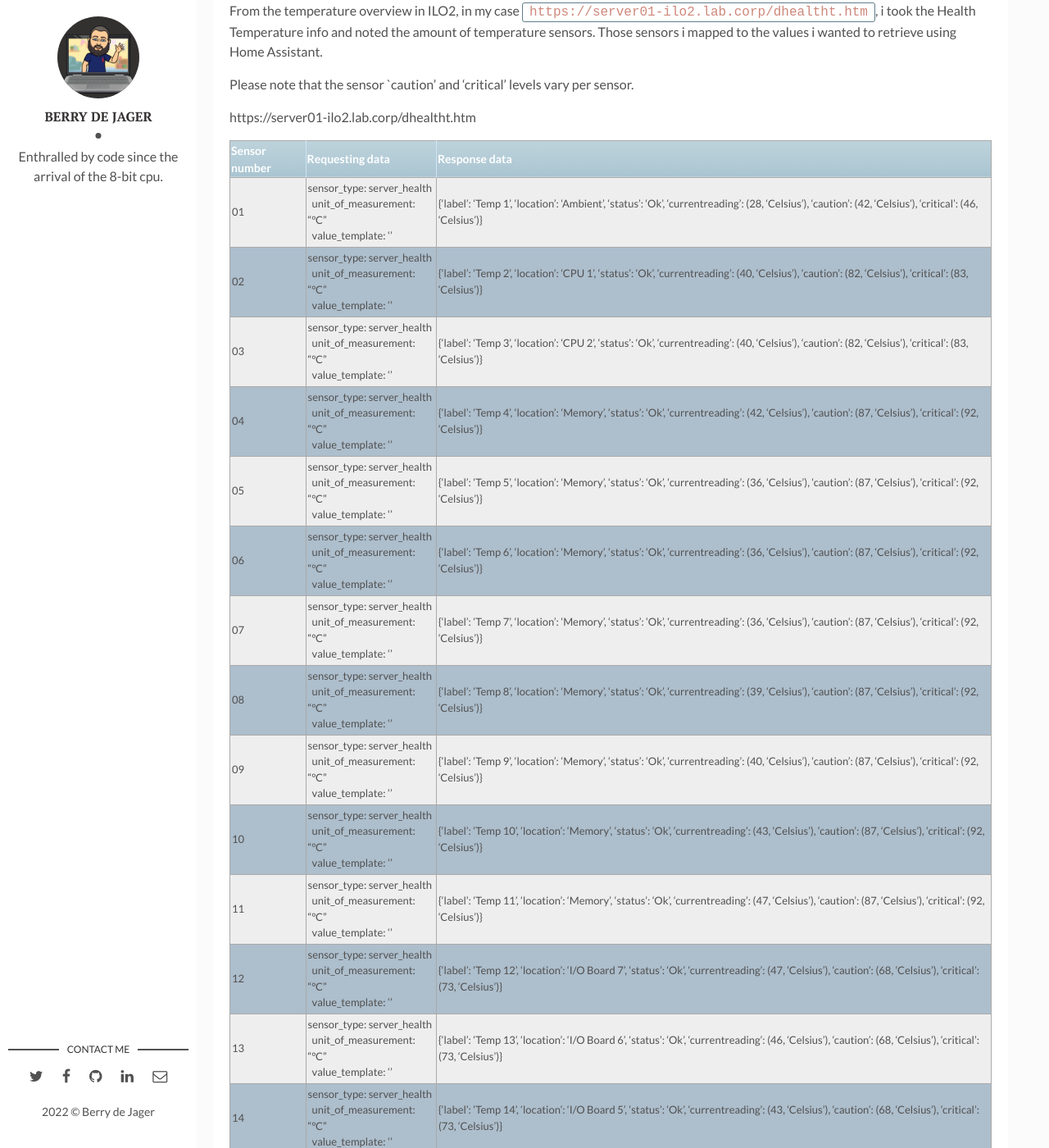
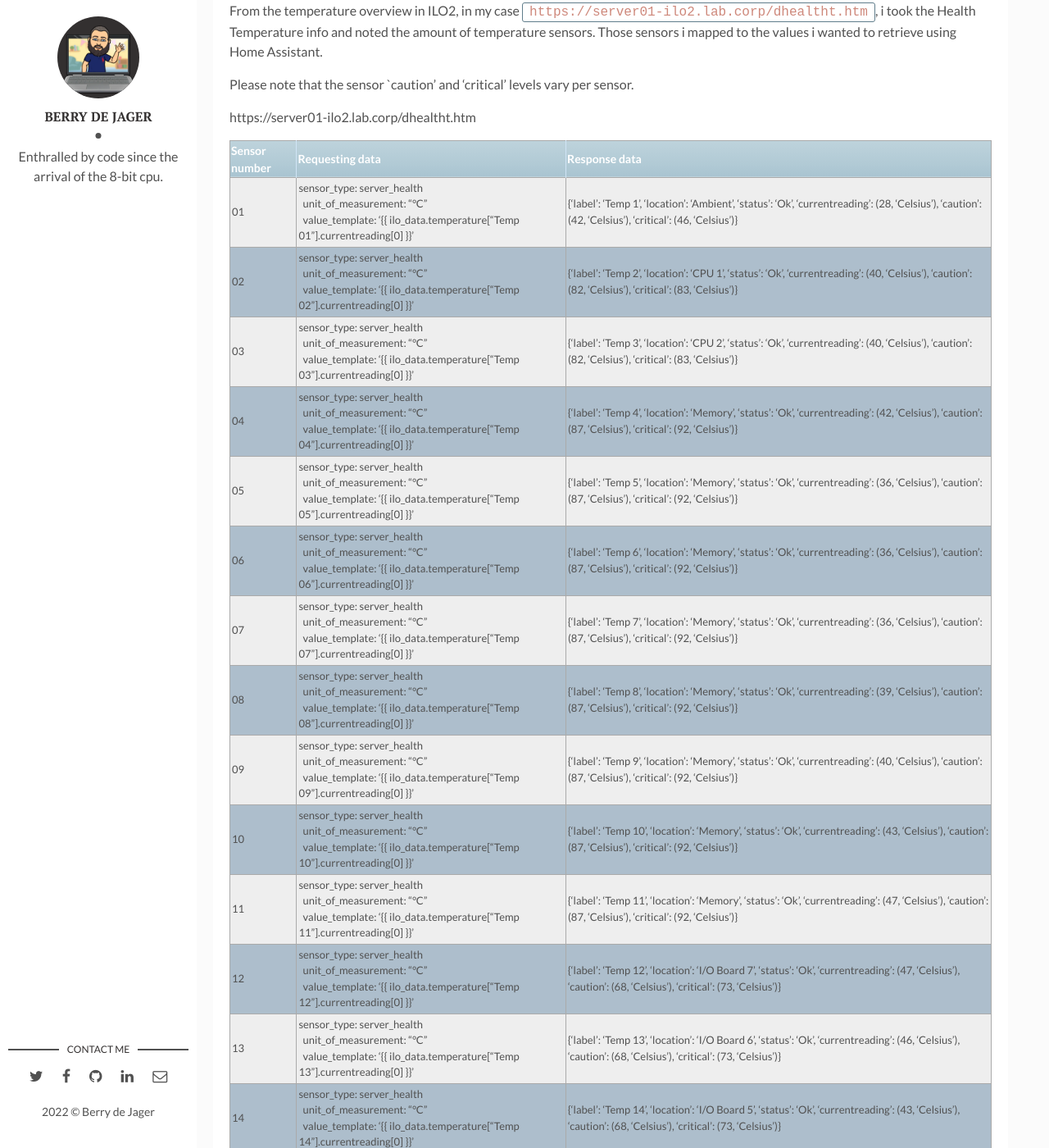
Before and after one commit to berrydejager/code, a Jekyll site: the page built from _posts/2022-04-26-Home-Assistant-iLO2.markdown, in a window 1280 px wide and 1400 px high, scrolled down 5214 px. Shown: the whole window at 82% size. Built offline with Jekyll 4.4.1, drawn with Linux system fonts in a browser that asks for light colours; some of the changed text lies outside the part shown.

Commit message:
Update 2022-04-26-Home-Assistant-iLO2.markdown

````diff
--- a/_posts/2022-04-26-Home-Assistant-iLO2.markdown
+++ b/_posts/2022-04-26-Home-Assistant-iLO2.markdown
@@ -97,10 +95,12 @@ The Summary on the System Status pages shows:
 
 https://server01-ilo2.lab.corp/dqstat.htm
 
+{% raw %}
 | Requesting data | Response data |
 | --- | --- |
 | server_power_status | ON |
 | server_uid_status | OFF |
+{% endraw %}
 
 The power and UID only reports `ON`, `OFF` and for the UID the `BLINKING` state is present.
 
@@ -117,9 +117,11 @@ The power and UID only reports `ON`, `OFF` and for the UID the `BLINKING` state
 
 ## Server Power Readings
 
+{% raw %}
 | Requesting data | Response data |
 | ---             | ---           |
-| sensor_type: server_power_readings <br />unit_of_measurement: "Watts"<br />server_power_readings<br />value_template: "\{\{ ilo_data\}\}" | \{'present_power_reading': (186, 'Watts'), 'average_power_reading': (186, 'Watts'), 'maximum_power_reading': (281, 'Watts'), 'minimum_power_reading': (185, 'Watts')\} |
+| sensor_type: server_power_readings <br />unit_of_measurement: "Watts"<br />server_power_readings<br />value_template: "{{ ilo_data}}" | {'present_power_reading': (186, 'Watts'), 'average_power_reading': (186, 'Watts'), 'maximum_power_reading': (281, 'Watts'), 'minimum_power_reading': (185, 'Watts')} |
+{% endraw %}
 
 Interestingly you see that the reading is combined as in the value and the unit-size.
 
@@ -138,9 +140,11 @@ Interestingly you see that the reading is combined as in the value and the unit-
 
 https://server01-ilo2.lab.corp/dhealth.htm
 
+{% raw %}
 | Requesting data | Response data |
 | ---             | ---           |
-| sensor_type: server_health<br />value_template: "\{\{ ilo_data.health_at_a_glance \}\}" | \{'fans': \{'status': 'Ok', 'redundancy': 'Fully Redundant'\}, 'temperature': \{'status': 'Ok'\}, 'vrm': \{'status': 'Ok'\}, 'power_supplies': \{'status': 'Ok', 'redundancy': 'Not Redundant'\}, 'drive': \{'status': 'Ok'\}\} |
+| sensor_type: server_health<br />value_template: "{{ ilo_data.health_at_a_glance }}" | {'fans': {'status': 'Ok', 'redundancy': 'Fully Redundant'}, 'temperature': {'status': 'Ok'}, 'vrm': {'status': 'Ok'}, 'power_supplies': {'status': 'Ok', 'redundancy': 'Not Redundant'}, 'drive': {'status': 'Ok'}} |
+{% endraw %}
 
 From this you can define the following sensors.
 
@@ -156,7 +160,7 @@ From this you can define the following sensors.
 
       - name: SERVER01_haag_fans_redundancy
         sensor_type: server_health
-        value_template: "{{ ilo_data.health_at_a_glance['powersupplies']['redundancy'] }\}"
+        value_template: "{{ ilo_data.health_at_a_glance['powersupplies']['redundancy'] }}"
 ```
 {% endraw %}
 
@@ -170,12 +174,14 @@ https://server01-ilo2.lab.corp/dhealthf.htm
 
 Using the Home Assistent developer tools;
 
+{% raw %}
 | Requesting data | Response data |
 | ---             | ---           |
-| sensor_type: server_health<br />unit_of_measurement: "%"<br />\{\{ ilo_data.fans["Fan 1"] \}\} | \{'label': 'Fan 1', 'zone': 'System', 'status': 'Ok', 'speed': (26, 'Percentage')\} |
-| sensor_type: server_health<br />unit_of_measurement: "%"<br />\{\{ ilo_data.fans["Fan 2"] \}\} | \{'label': 'Fan 2', 'zone': 'System', 'status': 'Ok', 'speed': (21, 'Percentage')\} |
-| sensor_type: server_health<br />unit_of_measurement: "%"<br />\{\{ ilo_data.fans["Fan 3"] \}\} | \{'label': 'Fan 3', 'zone': 'System', 'status': 'Ok', 'speed': (31, 'Percentage')\} |
-| sensor_type: server_health<br />unit_of_measurement: "%"<br />\{\{ ilo_data.fans["Fan 4"] \}\} | \{'label': 'Fan 4', 'zone': 'System', 'status': 'Ok', 'speed': (30, 'Percentage')\} |
+| sensor_type: server_health<br />unit_of_measurement: "%"<br />{{ ilo_data.fans["Fan 1"] }} | {'label': 'Fan 1', 'zone': 'System', 'status': 'Ok', 'speed': (26, 'Percentage')} |
+| sensor_type: server_health<br />unit_of_measurement: "%"<br />{{ ilo_data.fans["Fan 2"] }} | {'label': 'Fan 2', 'zone': 'System', 'status': 'Ok', 'speed': (21, 'Percentage')} |
+| sensor_type: server_health<br />unit_of_measurement: "%"<br />{{ ilo_data.fans["Fan 3"] }} | {'label': 'Fan 3', 'zone': 'System', 'status': 'Ok', 'speed': (31, 'Percentage')} |
+| sensor_type: server_health<br />unit_of_measurement: "%"<br />{{ ilo_data.fans["Fan 4"] }} | {'label': 'Fan 4', 'zone': 'System', 'status': 'Ok', 'speed': (30, 'Percentage')} |
+{% endraw %}
 
 From this I distilled the following sensor configuration;
 
@@ -208,32 +214,34 @@ Please note that the sensor `caution' and 'critical' levels vary per sensor.
 
 https://server01-ilo2.lab.corp/dhealtht.htm
 
+{% raw %}
 | Sensor number   | Requesting data   | Response data |
 | ---             | ---               | ---           |
-| 01 | sensor_type: server_health<br />&nbsp;&nbsp;unit_of_measurement: "°C"<br />&nbsp;&nbsp;value_template: '{{ ilo_data.temperature["Temp 01"].currentreading[0] }}' | \{'label': 'Temp 1', 'location': 'Ambient', 'status': 'Ok', 'currentreading': (28, 'Celsius'), 'caution': (42, 'Celsius'), 'critical': (46, 'Celsius')\} |
-| 02 | sensor_type: server_health<br />&nbsp;&nbsp;unit_of_measurement: "°C"<br />&nbsp;&nbsp;value_template: '{{ ilo_data.temperature["Temp 02"].currentreading[0] }}' | \{'label': 'Temp 2', 'location': 'CPU 1', 'status': 'Ok', 'currentreading': (40, 'Celsius'), 'caution': (82, 'Celsius'), 'critical': (83, 'Celsius')\} |
-| 03 | sensor_type: server_health<br />&nbsp;&nbsp;unit_of_measurement: "°C"<br />&nbsp;&nbsp;value_template: '{{ ilo_data.temperature["Temp 03"].currentreading[0] }}' | \{'label': 'Temp 3', 'location': 'CPU 2', 'status': 'Ok', 'currentreading': (40, 'Celsius'), 'caution': (82, 'Celsius'), 'critical': (83, 'Celsius')\} |
-| 04 | sensor_type: server_health<br />&nbsp;&nbsp;unit_of_measurement: "°C"<br />&nbsp;&nbsp;value_template: '{{ ilo_data.temperature["Temp 04"].currentreading[0] }}' | \{'label': 'Temp 4', 'location': 'Memory', 'status': 'Ok', 'currentreading': (42, 'Celsius'), 'caution': (87, 'Celsius'), 'critical': (92, 'Celsius')\} |
-| 05 | sensor_type: server_health<br />&nbsp;&nbsp;unit_of_measurement: "°C"<br />&nbsp;&nbsp;value_template: '{{ ilo_data.temperature["Temp 05"].currentreading[0] }}' | \{'label': 'Temp 5', 'location': 'Memory', 'status': 'Ok', 'currentreading': (36, 'Celsius'), 'caution': (87, 'Celsius'), 'critical': (92, 'Celsius')\} |
-| 06 | sensor_type: server_health<br />&nbsp;&nbsp;unit_of_measurement: "°C"<br />&nbsp;&nbsp;value_template: '{{ ilo_data.temperature["Temp 06"].currentreading[0] }}' | \{'label': 'Temp 6', 'location': 'Memory', 'status': 'Ok', 'currentreading': (36, 'Celsius'), 'caution': (87, 'Celsius'), 'critical': (92, 'Celsius')\} |
-| 07 | sensor_type: server_health<br />&nbsp;&nbsp;unit_of_measurement: "°C"<br />&nbsp;&nbsp;value_template: '{{ ilo_data.temperature["Temp 07"].currentreading[0] }}' | \{'label': 'Temp 7', 'location': 'Memory', 'status': 'Ok', 'currentreading': (36, 'Celsius'), 'caution': (87, 'Celsius'), 'critical': (92, 'Celsius')\} |
-| 08 | sensor_type: server_health<br />&nbsp;&nbsp;unit_of_measurement: "°C"<br />&nbsp;&nbsp;value_template: '{{ ilo_data.temperature["Temp 08"].currentreading[0] }}' | \{'label': 'Temp 8', 'location': 'Memory', 'status': 'Ok', 'currentreading': (39, 'Celsius'), 'caution': (87, 'Celsius'), 'critical': (92, 'Celsius')\} |
-| 09 | sensor_type: server_health<br />&nbsp;&nbsp;unit_of_measurement: "°C"<br />&nbsp;&nbsp;value_template: '{{ ilo_data.temperature["Temp 09"].currentreading[0] }}' | \{'label': 'Temp 9', 'location': 'Memory', 'status': 'Ok', 'currentreading': (40, 'Celsius'), 'caution': (87, 'Celsius'), 'critical': (92, 'Celsius')\} |
-| 10 | sensor_type: server_health<br />&nbsp;&nbsp;unit_of_measurement: "°C"<br />&nbsp;&nbsp;value_template: '{{ ilo_data.temperature["Temp 10"].currentreading[0] }}' | \{'label': 'Temp 10', 'location': 'Memory', 'status': 'Ok', 'currentreading': (43, 'Celsius'), 'caution': (87, 'Celsius'), 'critical': (92, 'Celsius')\} |
-| 11 | sensor_type: server_health<br />&nbsp;&nbsp;unit_of_measurement: "°C"<br />&nbsp;&nbsp;value_template: '{{ ilo_data.temperature["Temp 11"].currentreading[0] }}' | \{'label': 'Temp 11', 'location': 'Memory', 'status': 'Ok', 'currentreading': (47, 'Celsius'), 'caution': (87, 'Celsius'), 'critical': (92, 'Celsius')\} |
-| 12 | sensor_type: server_health<br />&nbsp;&nbsp;unit_of_measurement: "°C"<br />&nbsp;&nbsp;value_template: '{{ ilo_data.temperature["Temp 12"].currentreading[0] }}' | \{'label': 'Temp 12', 'location': 'I/O Board 7', 'status': 'Ok', 'currentreading': (47, 'Celsius'), 'caution': (68, 'Celsius'), 'critical': (73, 'Celsius')\} |
-| 13 | sensor_type: server_health<br />&nbsp;&nbsp;unit_of_measurement: "°C"<br />&nbsp;&nbsp;value_template: '{{ ilo_data.temperature["Temp 13"].currentreading[0] }}' | \{'label': 'Temp 13', 'location': 'I/O Board 6', 'status': 'Ok', 'currentreading': (46, 'Celsius'), 'caution': (68, 'Celsius'), 'critical': (73, 'Celsius')\} |
-| 14 | sensor_type: server_health<br />&nbsp;&nbsp;unit_of_measurement: "°C"<br />&nbsp;&nbsp;value_template: '{{ ilo_data.temperature["Temp 14"].currentreading[0] }}' | \{'label': 'Temp 14', 'location': 'I/O Board 5', 'status': 'Ok', 'currentreading': (43, 'Celsius'), 'caution': (68, 'Celsius'), 'critical': (73, 'Celsius')\} |
-| 15 | sensor_type: server_health<br />&nbsp;&nbsp;unit_of_measurement: "°C"<br />&nbsp;&nbsp;value_template: '{{ ilo_data.temperature["Temp 15"].currentreading[0] }}' | \{'label': 'Temp 15', 'location': 'I/O Board 4', 'status': 'Ok', 'currentreading': (41, 'Celsius'), 'caution': (68, 'Celsius'), 'critical': (73, 'Celsius')\} |
-| 16 | sensor_type: server_health<br />&nbsp;&nbsp;unit_of_measurement: "°C"<br />&nbsp;&nbsp;value_template: '{{ ilo_data.temperature["Temp 16"].currentreading[0] }}' | \{'label': 'Temp 16', 'location': 'I/O Board 3', 'status': 'Ok', 'currentreading': (39, 'Celsius'), 'caution': (68, 'Celsius'), 'critical': (73, 'Celsius')\} |
-| 17 | sensor_type: server_health<br />&nbsp;&nbsp;unit_of_measurement: "°C"<br />&nbsp;&nbsp;value_template: '{{ ilo_data.temperature["Temp 17"].currentreading[0] }}' | \{'label': 'Temp 17', 'location': 'I/O Board 2', 'status': 'Ok', 'currentreading': (37, 'Celsius'), 'caution': (68, 'Celsius'), 'critical': (73, 'Celsius')\} |
-| 18 | sensor_type: server_health<br />&nbsp;&nbsp;unit_of_measurement: "°C"<br />&nbsp;&nbsp;value_template: '{{ ilo_data.temperature["Temp 18"].currentreading[0] }}' | \{'label': 'Temp 18', 'location': 'I/O Board 1', 'status': 'Ok', 'currentreading': (37, 'Celsius'), 'caution': (68, 'Celsius'), 'critical': (73, 'Celsius')\} |
-| 19 | sensor_type: server_health<br />&nbsp;&nbsp;unit_of_measurement: "°C"<br />&nbsp;&nbsp;value_template: '{{ ilo_data.temperature["Temp 19"].currentreading[0] }}' | \{'label': 'Temp 19', 'location': 'CPU', 'status': 'Ok', 'currentreading': (35, 'Celsius'), 'caution': (87, 'Celsius'), 'critical': (92, 'Celsius')\} |
-| 20 | sensor_type: server_health<br />&nbsp;&nbsp;unit_of_measurement: "°C"<br />&nbsp;&nbsp;value_template: '{{ ilo_data.temperature["Temp 20"].currentreading[0] }}' | \{'label': 'Temp 20', 'location': 'Memory', 'status': 'Ok', 'currentreading': (38, 'Celsius'), 'caution': (87, 'Celsius'), 'critical': (92, 'Celsius')\} |
-| 21 | sensor_type: server_health<br />&nbsp;&nbsp;unit_of_measurement: "°C"<br />&nbsp;&nbsp;value_template: '{{ ilo_data.temperature["Temp 21"].currentreading[0] }}' | \{'label': 'Temp 21', 'location': 'Storage', 'status': 'Ok', 'currentreading': (35, 'Celsius'), 'caution': (60, 'Celsius'), 'critical': (65, 'Celsius')\} |
-| 22 | sensor_type: server_health<br />&nbsp;&nbsp;unit_of_measurement: "°C"<br />&nbsp;&nbsp;value_template: '{{ ilo_data.temperature["Temp 22"].currentreading[0] }}' | \{'label': 'Temp 22', 'location': 'System', 'status': 'Ok', 'currentreading': (69, 'Celsius'), 'caution': (110, 'Celsius'), 'critical': (115, 'Celsius')\} |
-| 23 | sensor_type: server_health<br />&nbsp;&nbsp;unit_of_measurement: "°C"<br />&nbsp;&nbsp;value_template: '{{ ilo_data.temperature["Temp 23"].currentreading[0] }}' | \{'label': 'Temp 23', 'location': 'System', 'status': 'Ok', 'currentreading': (46, 'Celsius'), 'caution': (87, 'Celsius'), 'critical': (92, 'Celsius')\} |
-| 24 | sensor_type: server_health<br />&nbsp;&nbsp;unit_of_measurement: "°C"<br />&nbsp;&nbsp;value_template: '{{ ilo_data.temperature["Temp 24"].currentreading[0] }}' | \{'label': 'Temp 24', 'location': 'System', 'status': 'Ok', 'currentreading': (49, 'Celsius'), 'caution': (87, 'Celsius'), 'critical': (92, 'Celsius')\} |
+| 01 | sensor_type: server_health<br />&nbsp;&nbsp;unit_of_measurement: "°C"<br />&nbsp;&nbsp;value_template: '{{ ilo_data.temperature["Temp 01"].currentreading[0] }}' | {'label': 'Temp 1', 'location': 'Ambient', 'status': 'Ok', 'currentreading': (28, 'Celsius'), 'caution': (42, 'Celsius'), 'critical': (46, 'Celsius')} |
+| 02 | sensor_type: server_health<br />&nbsp;&nbsp;unit_of_measurement: "°C"<br />&nbsp;&nbsp;value_template: '{{ ilo_data.temperature["Temp 02"].currentreading[0] }}' | {'label': 'Temp 2', 'location': 'CPU 1', 'status': 'Ok', 'currentreading': (40, 'Celsius'), 'caution': (82, 'Celsius'), 'critical': (83, 'Celsius')} |
+| 03 | sensor_type: server_health<br />&nbsp;&nbsp;unit_of_measurement: "°C"<br />&nbsp;&nbsp;value_template: '{{ ilo_data.temperature["Temp 03"].currentreading[0] }}' | {'label': 'Temp 3', 'location': 'CPU 2', 'status': 'Ok', 'currentreading': (40, 'Celsius'), 'caution': (82, 'Celsius'), 'critical': (83, 'Celsius')} |
+| 04 | sensor_type: server_health<br />&nbsp;&nbsp;unit_of_measurement: "°C"<br />&nbsp;&nbsp;value_template: '{{ ilo_data.temperature["Temp 04"].currentreading[0] }}' | {'label': 'Temp 4', 'location': 'Memory', 'status': 'Ok', 'currentreading': (42, 'Celsius'), 'caution': (87, 'Celsius'), 'critical': (92, 'Celsius')} |
+| 05 | sensor_type: server_health<br />&nbsp;&nbsp;unit_of_measurement: "°C"<br />&nbsp;&nbsp;value_template: '{{ ilo_data.temperature["Temp 05"].currentreading[0] }}' | {'label': 'Temp 5', 'location': 'Memory', 'status': 'Ok', 'currentreading': (36, 'Celsius'), 'caution': (87, 'Celsius'), 'critical': (92, 'Celsius')} |
+| 06 | sensor_type: server_health<br />&nbsp;&nbsp;unit_of_measurement: "°C"<br />&nbsp;&nbsp;value_template: '{{ ilo_data.temperature["Temp 06"].currentreading[0] }}' | {'label': 'Temp 6', 'location': 'Memory', 'status': 'Ok', 'currentreading': (36, 'Celsius'), 'caution': (87, 'Celsius'), 'critical': (92, 'Celsius')} |
+| 07 | sensor_type: server_health<br />&nbsp;&nbsp;unit_of_measurement: "°C"<br />&nbsp;&nbsp;value_template: '{{ ilo_data.temperature["Temp 07"].currentreading[0] }}' | {'label': 'Temp 7', 'location': 'Memory', 'status': 'Ok', 'currentreading': (36, 'Celsius'), 'caution': (87, 'Celsius'), 'critical': (92, 'Celsius')} |
+| 08 | sensor_type: server_health<br />&nbsp;&nbsp;unit_of_measurement: "°C"<br />&nbsp;&nbsp;value_template: '{{ ilo_data.temperature["Temp 08"].currentreading[0] }}' | {'label': 'Temp 8', 'location': 'Memory', 'status': 'Ok', 'currentreading': (39, 'Celsius'), 'caution': (87, 'Celsius'), 'critical': (92, 'Celsius')} |
+| 09 | sensor_type: server_health<br />&nbsp;&nbsp;unit_of_measurement: "°C"<br />&nbsp;&nbsp;value_template: '{{ ilo_data.temperature["Temp 09"].currentreading[0] }}' | {'label': 'Temp 9', 'location': 'Memory', 'status': 'Ok', 'currentreading': (40, 'Celsius'), 'caution': (87, 'Celsius'), 'critical': (92, 'Celsius')} |
+| 10 | sensor_type: server_health<br />&nbsp;&nbsp;unit_of_measurement: "°C"<br />&nbsp;&nbsp;value_template: '{{ ilo_data.temperature["Temp 10"].currentreading[0] }}' | {'label': 'Temp 10', 'location': 'Memory', 'status': 'Ok', 'currentreading': (43, 'Celsius'), 'caution': (87, 'Celsius'), 'critical': (92, 'Celsius')} |
+| 11 | sensor_type: server_health<br />&nbsp;&nbsp;unit_of_measurement: "°C"<br />&nbsp;&nbsp;value_template: '{{ ilo_data.temperature["Temp 11"].currentreading[0] }}' | {'label': 'Temp 11', 'location': 'Memory', 'status': 'Ok', 'currentreading': (47, 'Celsius'), 'caution': (87, 'Celsius'), 'critical': (92, 'Celsius')} |
+| 12 | sensor_type: server_health<br />&nbsp;&nbsp;unit_of_measurement: "°C"<br />&nbsp;&nbsp;value_template: '{{ ilo_data.temperature["Temp 12"].currentreading[0] }}' | {'label': 'Temp 12', 'location': 'I/O Board 7', 'status': 'Ok', 'currentreading': (47, 'Celsius'), 'caution': (68, 'Celsius'), 'critical': (73, 'Celsius')} |
+| 13 | sensor_type: server_health<br />&nbsp;&nbsp;unit_of_measurement: "°C"<br />&nbsp;&nbsp;value_template: '{{ ilo_data.temperature["Temp 13"].currentreading[0] }}' | {'label': 'Temp 13', 'location': 'I/O Board 6', 'status': 'Ok', 'currentreading': (46, 'Celsius'), 'caution': (68, 'Celsius'), 'critical': (73, 'Celsius')} |
+| 14 | sensor_type: server_health<br />&nbsp;&nbsp;unit_of_measurement: "°C"<br />&nbsp;&nbsp;value_template: '{{ ilo_data.temperature["Temp 14"].currentreading[0] }}' | {'label': 'Temp 14', 'location': 'I/O Board 5', 'status': 'Ok', 'currentreading': (43, 'Celsius'), 'caution': (68, 'Celsius'), 'critical': (73, 'Celsius')} |
+| 15 | sensor_type: server_health<br />&nbsp;&nbsp;unit_of_measurement: "°C"<br />&nbsp;&nbsp;value_template: '{{ ilo_data.temperature["Temp 15"].currentreading[0] }}' | {'label': 'Temp 15', 'location': 'I/O Board 4', 'status': 'Ok', 'currentreading': (41, 'Celsius'), 'caution': (68, 'Celsius'), 'critical': (73, 'Celsius')} |
+| 16 | sensor_type: server_health<br />&nbsp;&nbsp;unit_of_measurement: "°C"<br />&nbsp;&nbsp;value_template: '{{ ilo_data.temperature["Temp 16"].currentreading[0] }}' | {'label': 'Temp 16', 'location': 'I/O Board 3', 'status': 'Ok', 'currentreading': (39, 'Celsius'), 'caution': (68, 'Celsius'), 'critical': (73, 'Celsius')} |
+| 17 | sensor_type: server_health<br />&nbsp;&nbsp;unit_of_measurement: "°C"<br />&nbsp;&nbsp;value_template: '{{ ilo_data.temperature["Temp 17"].currentreading[0] }}' | {'label': 'Temp 17', 'location': 'I/O Board 2', 'status': 'Ok', 'currentreading': (37, 'Celsius'), 'caution': (68, 'Celsius'), 'critical': (73, 'Celsius')} |
+| 18 | sensor_type: server_health<br />&nbsp;&nbsp;unit_of_measurement: "°C"<br />&nbsp;&nbsp;value_template: '{{ ilo_data.temperature["Temp 18"].currentreading[0] }}' | {'label': 'Temp 18', 'location': 'I/O Board 1', 'status': 'Ok', 'currentreading': (37, 'Celsius'), 'caution': (68, 'Celsius'), 'critical': (73, 'Celsius')} |
+| 19 | sensor_type: server_health<br />&nbsp;&nbsp;unit_of_measurement: "°C"<br />&nbsp;&nbsp;value_template: '{{ ilo_data.temperature["Temp 19"].currentreading[0] }}' | {'label': 'Temp 19', 'location': 'CPU', 'status': 'Ok', 'currentreading': (35, 'Celsius'), 'caution': (87, 'Celsius'), 'critical': (92, 'Celsius')} |
+| 20 | sensor_type: server_health<br />&nbsp;&nbsp;unit_of_measurement: "°C"<br />&nbsp;&nbsp;value_template: '{{ ilo_data.temperature["Temp 20"].currentreading[0] }}' | {'label': 'Temp 20', 'location': 'Memory', 'status': 'Ok', 'currentreading': (38, 'Celsius'), 'caution': (87, 'Celsius'), 'critical': (92, 'Celsius')} |
+| 21 | sensor_type: server_health<br />&nbsp;&nbsp;unit_of_measurement: "°C"<br />&nbsp;&nbsp;value_template: '{{ ilo_data.temperature["Temp 21"].currentreading[0] }}' | {'label': 'Temp 21', 'location': 'Storage', 'status': 'Ok', 'currentreading': (35, 'Celsius'), 'caution': (60, 'Celsius'), 'critical': (65, 'Celsius')} |
+| 22 | sensor_type: server_health<br />&nbsp;&nbsp;unit_of_measurement: "°C"<br />&nbsp;&nbsp;value_template: '{{ ilo_data.temperature["Temp 22"].currentreading[0] }}' | {'label': 'Temp 22', 'location': 'System', 'status': 'Ok', 'currentreading': (69, 'Celsius'), 'caution': (110, 'Celsius'), 'critical': (115, 'Celsius')} |
+| 23 | sensor_type: server_health<br />&nbsp;&nbsp;unit_of_measurement: "°C"<br />&nbsp;&nbsp;value_template: '{{ ilo_data.temperature["Temp 23"].currentreading[0] }}' | {'label': 'Temp 23', 'location': 'System', 'status': 'Ok', 'currentreading': (46, 'Celsius'), 'caution': (87, 'Celsius'), 'critical': (92, 'Celsius')} |
+| 24 | sensor_type: server_health<br />&nbsp;&nbsp;unit_of_measurement: "°C"<br />&nbsp;&nbsp;value_template: '{{ ilo_data.temperature["Temp 24"].currentreading[0] }}' | {'label': 'Temp 24', 'location': 'System', 'status': 'Ok', 'currentreading': (49, 'Celsius'), 'caution': (87, 'Celsius'), 'critical': (92, 'Celsius')} |
+{% endraw %}
 
 Again, I extracted the values to get some sensible data into the HASS dashboard. I didn't take every measurement in account as this dramatically increases the time needed to harvest the information.
 
````
Also changed, not shown: other parts of _posts/2022-04-26-Home-Assistant-iLO2.markdown (+0 -2 lines).
